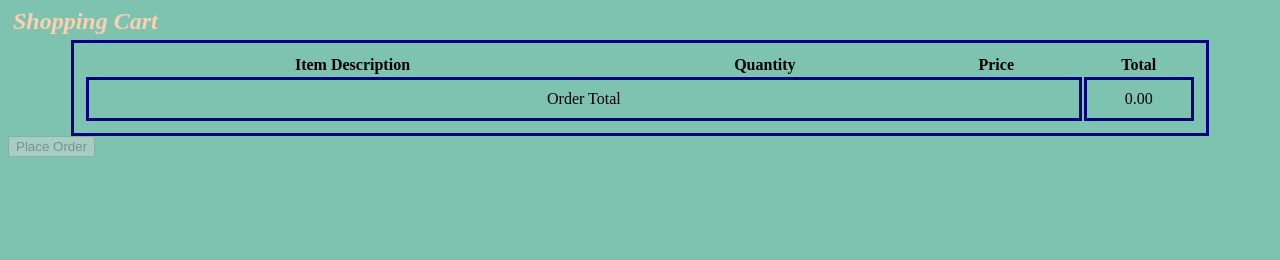
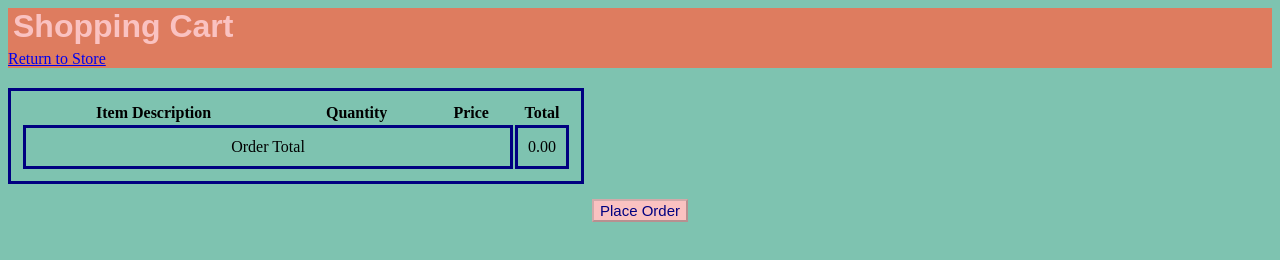
Before and after one commit to janellemellor/e-commerce-project, a plain HTML site: page cart/cart.html in a window 1280 px wide. Drawn offline with Linux system fonts and the light colour scheme.

Commit message:
add styling to shopping cart

```diff
--- a/cart/cart.css
+++ b/cart/cart.css
@@ -1,8 +1,31 @@
-table, td {
+table {
+    border: 3px solid navy;
+    height: 50%;
+    margin-top: 20px;
+    margin-right: 0 auto;
+    margin-left: 0 auto;
+    padding: 10px;
+    text-align: center;
+}
+
+td {
     border: 3px solid navy;
     height: 50%;
     width: 90%;
     margin: 0 auto;
     padding: 10px;
     text-align: center;
-};
+}
+
+
+#div-button {
+    text-align: center;
+}
+
+#order-button {
+    font-size: 15px;
+    margin: 15px;
+    color: navy;
+    background-color: #FAC2C1
+
+}
--- a/cart/cart.html
+++ b/cart/cart.html
@@ -1,17 +1,22 @@
 <!DOCTYPE html>
 <html lang="en">
+
 <head>
-    <meta charset="UTF-8">
-    <meta name="viewport" content="width=device-width, initial-scale=1.0">
-    <meta http-equiv="X-UA-Compatible" content="ie=edge">
+    <link rel="stylesheet" href="../common/main.css">
 
-    <link rel="stylesheet" href="../common/main.css">
     <link rel="stylesheet" href="cart.css">
 
     <title>Shopping Cart</title>
 </head>
+
 <body>
-    <h2>Shopping Cart</h2>
+  <header>
+    <h1>Shopping Cart</h1>
+    <div id = "return-to-store-link">
+      <a href = "../products/products.html">Return to Store</a>
+      </div>
+  </header>
+
 
 <table id = 'table'>
   <thead>
@@ -28,7 +33,7 @@
 
 <tfoot>
   <tr>
-    <td colspan="3">
+    <td colspan="3"
       <span>Order Total</span>
     </td>
     <td> <span id = "order-total"></span>
@@ -37,7 +42,7 @@
 </tfoot>
 </table>
 
-<div>
+<div id = "div-button">
   <button id = "order-button">Place Order</button>
 </div>
 <script type="module" src="./shopping-cart.js"></script>
```
